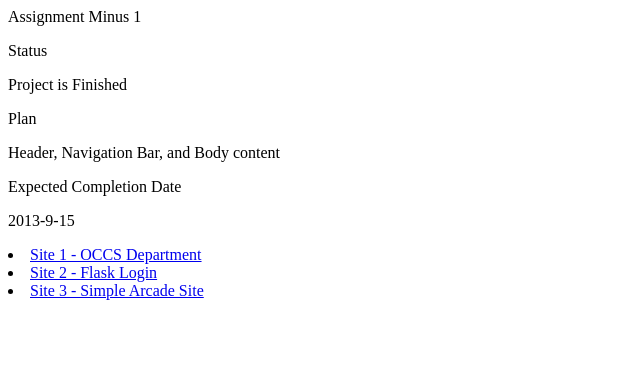
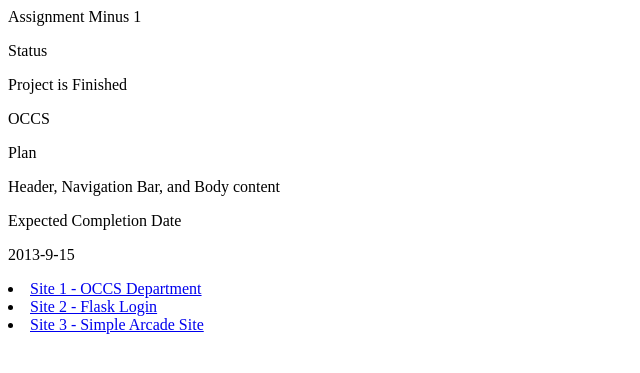
Before and after one commit to tfarwell-cs470/Minus, a Flask app: page /site04 in a window 1280 px wide. Shown: the top 373 px of the page, without its empty margins (0-640 px from the left). Run offline with Flask 2, Linux system fonts and the light colour scheme.

Commit message:
added site link

```diff
--- a/templates/site04.html
+++ b/templates/site04.html
@@ -5,6 +5,8 @@
 
 {% block status %}
     <p>Project is Finished</p>
+
+    <p><a herf="tfarwell-cs470.herokuapp.com">OCCS</a></p>
 {% endblock %}
 
 {% block plan %}
```
